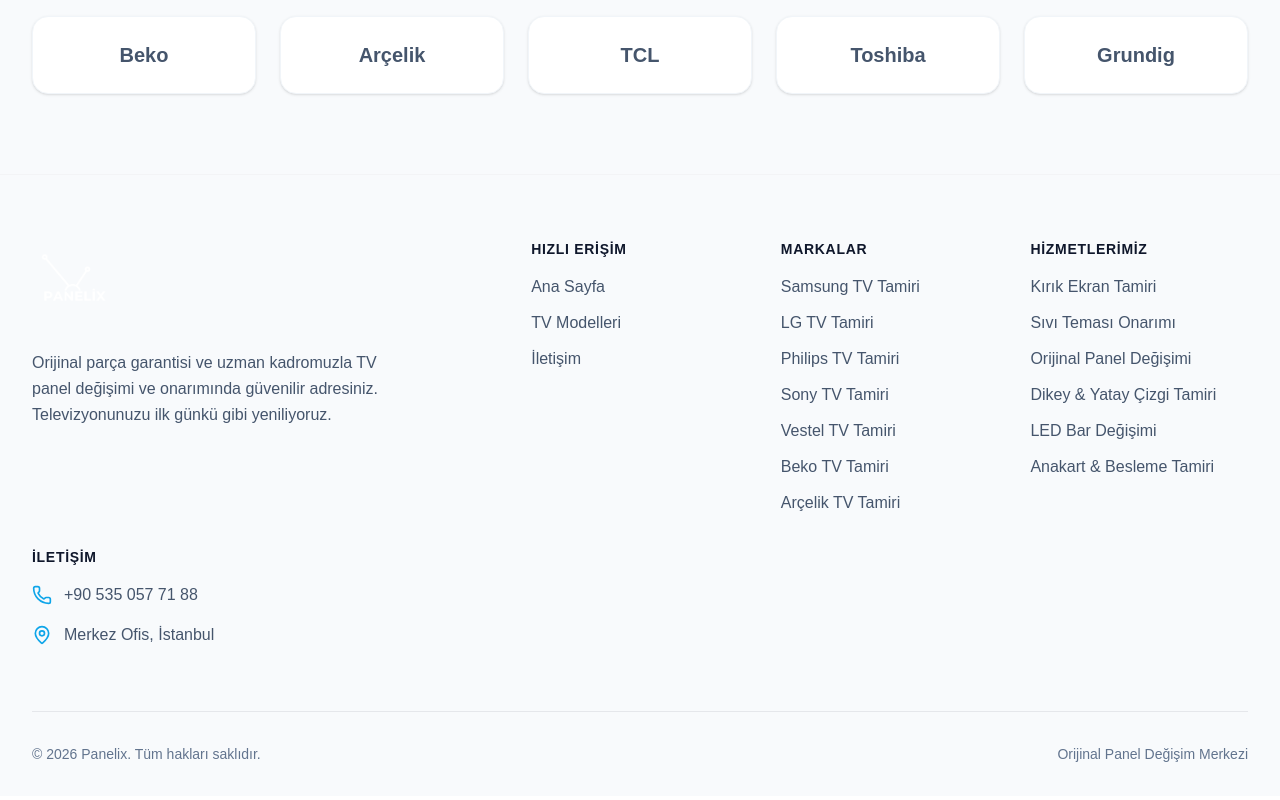
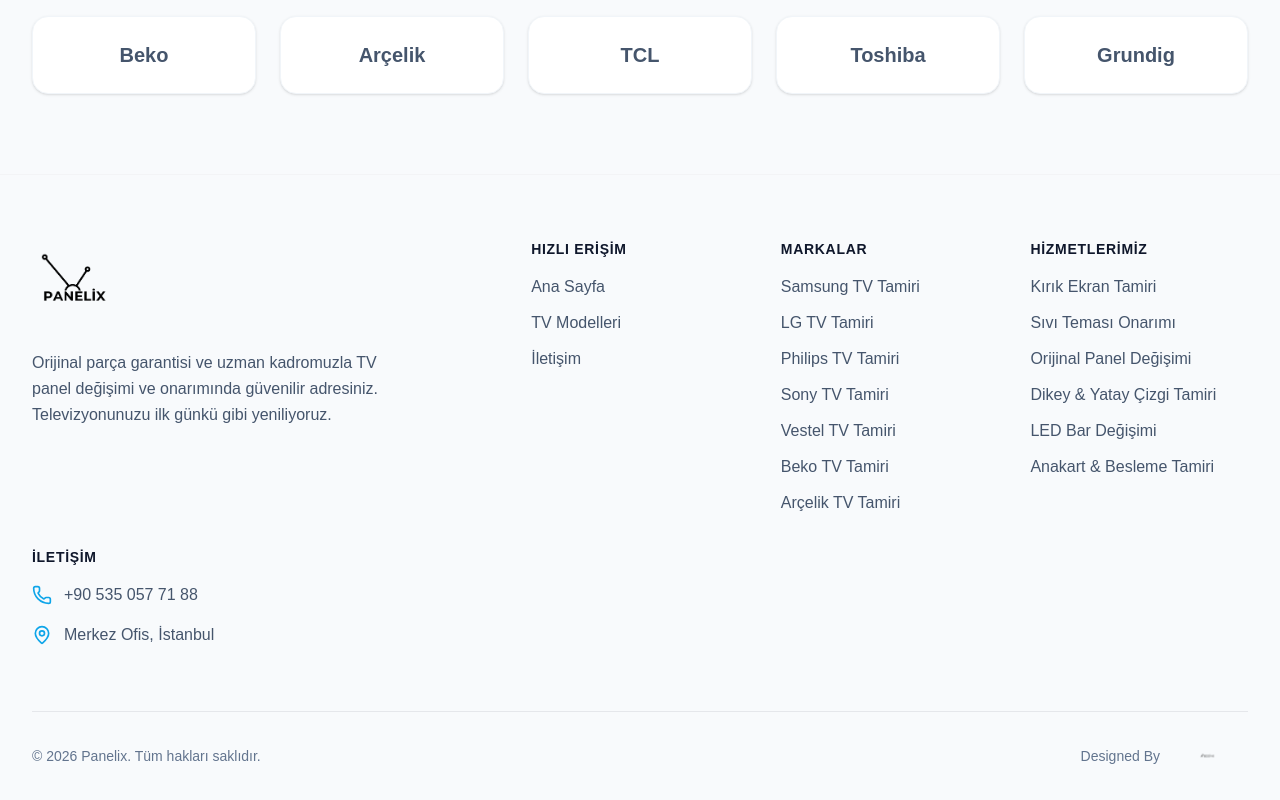
Before and after one commit to scaive-digital/panelixtv, a Next.js app: page / in a window 1280 px wide. Shown: the part 3570-4370 px from the top of the page. Built offline with nearby package versions, Linux system fonts and the light colour scheme.

Commit message:
feat: restore original logo color in footer and add designed by scaive branding

```diff
--- a/src/components/Footer.tsx
+++ b/src/components/Footer.tsx
@@ -16,7 +16,7 @@
                                     src="/panelix.png"
                                     alt="Panelix Logo - Garantili TV Ekran Tamiri"
                                     fill
-                                    className="object-contain object-left filter brightness-0 invert" // Automatically turns the logo white for the dark footer
+                                    className="object-contain object-left"
                                 />
                             </div>
                         </Link>
@@ -81,9 +81,19 @@
                     </div>
                 </div>
 
-                <div className="border-t border-gray-200 pt-8 mt-8 flex flex-col md:flex-row items-center justify-between text-sm text-slate-500">
+                <div className="border-t border-gray-200 pt-8 mt-8 flex flex-col md:flex-row items-center justify-between text-sm text-slate-500 gap-4">
                     <p>© {new Date().getFullYear()} Panelix. Tüm hakları saklıdır.</p>
-                    <p className="mt-2 md:mt-0">Orijinal Panel Değişim Merkezi</p>
+                    <div className="flex items-center gap-2 mt-2 md:mt-0">
+                        <span>Designed By</span>
+                        <div className="relative w-20 h-6 inline-block opacity-80 hover:opacity-100 transition-opacity">
+                            <Image
+                                src="/scaive.png"
+                                alt="Scaive"
+                                fill
+                                className="object-contain object-center"
+                            />
+                        </div>
+                    </div>
                 </div>
             </div>
         </footer>
```
Also changed, not shown: images/scaive.png (added), public/scaive.png (added).
